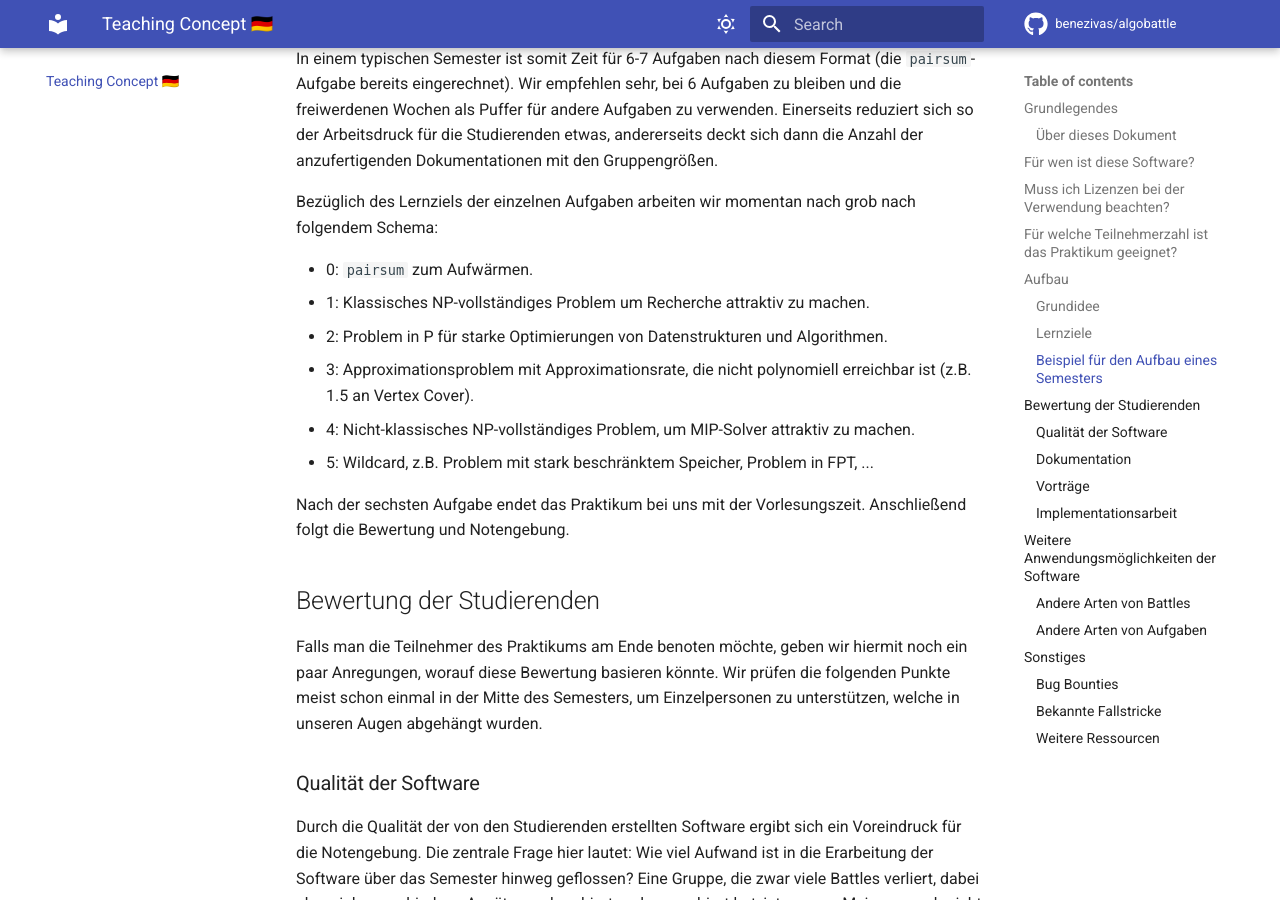
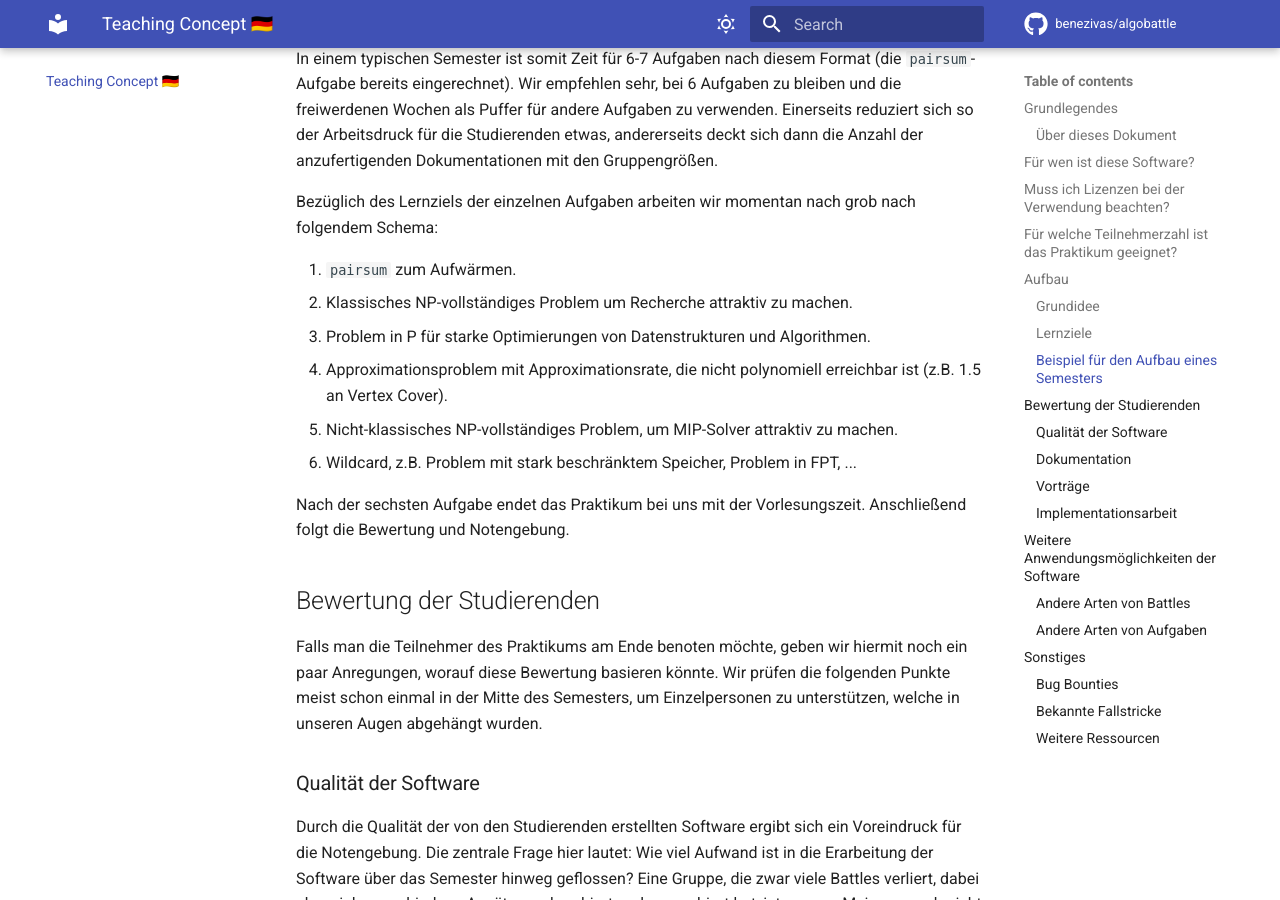
Before and after one commit to Benezivas/algobattle, an MkDocs documentation site: the page built from docs/teaching_concept.md, in a window 1280 px wide and 900 px high, scrolled down 3966 px. Built offline with MkDocs 1.6.1 and Material for MkDocs 9.7.7, drawn with Linux system fonts in a browser that asks for light colours; some web fonts are replaced; comment, search, counter and statistics services are not loaded; part of the change alters nothing that is shown.

Commit message:
cleanup markdown styling

```diff
--- a/docs/teaching_concept.md
+++ b/docs/teaching_concept.md
@@ -110,7 +110,7 @@ lediglich folgende Einschränkungen, die wir forcieren:
 
 - Nur Software verwenden, deren Lizenz es erlaubt.
 - Kein Ausspähen oder Absprechen zwischen den Teams.
-- Keine Exploits unserer Software ausnutzen (siehe auch `Bug Bounties`).
+- Keine Exploits unserer Software ausnutzen (siehe auch [Bug Bounties](#bug-bounties)).
 
 Den Code für beides ließen wir die Studierenden in einem für uns
 Betreuer einsehbaren Versionsverwaltungssystem (in unserem Fall
@@ -194,12 +194,12 @@ Gruppengrößen.
 Bezüglich des Lernziels der einzelnen Aufgaben arbeiten wir momentan
 nach grob nach folgendem Schema:
 
-- 0: `pairsum` zum Aufwärmen.
-- 1: Klassisches NP-vollständiges Problem um Recherche attraktiv zu machen.
-- 2: Problem in P für starke Optimierungen von Datenstrukturen und Algorithmen.
-- 3: Approximationsproblem mit Approximationsrate, die nicht polynomiell erreichbar ist (z.B. 1.5 an Vertex Cover).
-- 4: Nicht-klassisches NP-vollständiges Problem, um MIP-Solver attraktiv zu machen.
-- 5: Wildcard, z.B. Problem mit stark beschränktem Speicher, Problem in FPT, ...
+0. `pairsum` zum Aufwärmen.
+1. Klassisches NP-vollständiges Problem um Recherche attraktiv zu machen.
+2. Problem in P für starke Optimierungen von Datenstrukturen und Algorithmen.
+3. Approximationsproblem mit Approximationsrate, die nicht polynomiell erreichbar ist (z.B. 1.5 an Vertex Cover).
+4. Nicht-klassisches NP-vollständiges Problem, um MIP-Solver attraktiv zu machen.
+5. Wildcard, z.B. Problem mit stark beschränktem Speicher, Problem in FPT, ...
 
 Nach der sechsten Aufgabe endet das Praktikum bei uns mit der
 Vorlesungszeit. Anschließend folgt die Bewertung und Notengebung.
```
